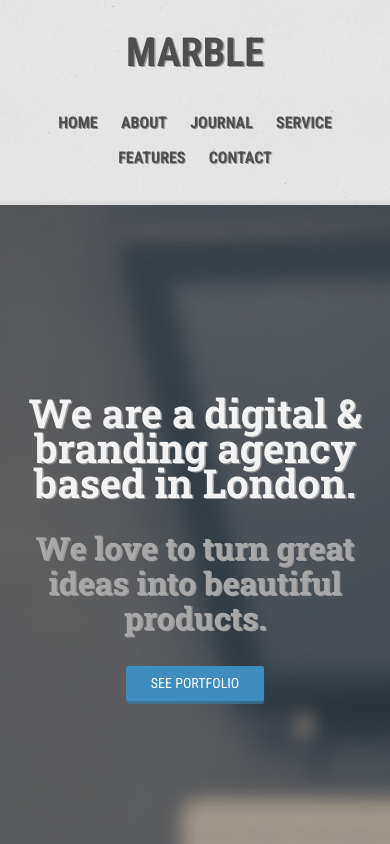
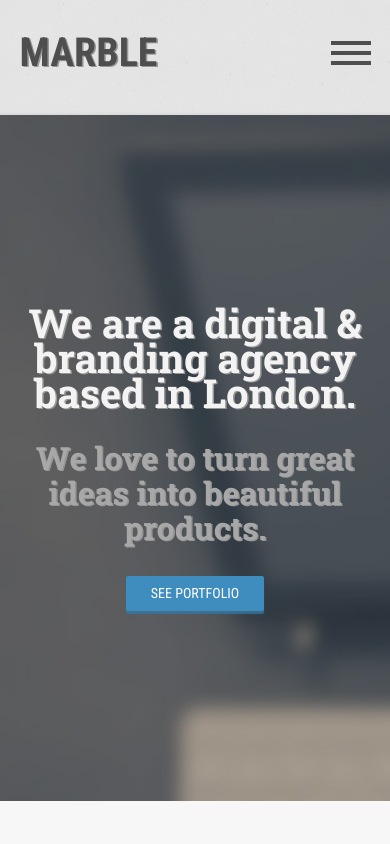
Before and after one commit to denk0/21-11-2014-marble, a plain HTML site: page index.html in a window 390 px wide. Shown: the top 844 px of the page. Drawn offline with nearby package versions, Linux system fonts and the light colour scheme.

Commit message:
second commit. responsive menu

```diff
--- a/css/style.css
+++ b/css/style.css
@@ -31,6 +31,34 @@ body{
 .header__nav{
 	float: right;
 	margin-top: 20px;
+}
+.menu-toggle{
+	display: inline-block;
+	width: 40px;
+	height: 40px;
+	background: none !important;
+	box-shadow: none !important;
+	padding: 0;
+	margin: 13px 0 0 0;
+	border: none;
+	outline: none;
+	display: none;
+
+}
+.menu-toggle .line,
+.menu-toggle:before,
+.menu-toggle:after{
+	width: 100%;
+	content: '';
+	display: block;
+	background: #4e4e4e;
+	padding: 0;
+	margin: 0;
+	height: 4px;
+}
+.menu-toggle .line,
+.menu-toggle:after{
+	margin-top: 6px;
 }
 .header__nav li{
 	float: left;
@@ -379,6 +407,48 @@ body{
 }
 
 @media (max-width: 480px){
-	{
+	.header nav{
+		position: fixed;
+		bottom: 0;
+		top: 0;
+		right: -200px;
+		width: 150px;
+		background-color: #111;
+		-webkit-transition: all .3s ease-in-out;
+		-o-transition: all .3s ease-in-out;
+		transition: all .3s ease-in-out;
+	}
+	.menu-open .header nav{
+		right: 0;
+		z-index: 10;
+	}
+	.header nav li{
+		display: block;
+		text-align: left;
+		padding-left: 20px;
+	}
+	.logo{
+		float: left;
+	}
+	.menu-toggle{
+		display: inline-block;
+		float: right
+	}
+	.overlay{
+		position: fixed;
+		bottom: 0;
+		right: 0;
+		top: 0;
+		z-index: 9;
+		left: 0;
+		background-color: #bebebe;
+		opacity: .8;
+		visibility: hidden;
+		-webkit-transition: all .3s ease-in-out;
+		-o-transition: all .3s ease-in-out;
+		transition: all .3s ease-in-out;
+	}
+	.menu-open .overlay{
+		visibility: visible;
 	}
 }
--- a/index.html
+++ b/index.html
@@ -14,6 +14,9 @@
 	<link rel="stylesheet" type="text/css" href="css/layout.css">
 
 	<link href='http://fonts.googleapis.com/css?family=Roboto+Condensed:400,700|Roboto|Roboto+Slab:400,700' rel='stylesheet' type='text/css'>
+
+	<script src="http://ajax.googleapis.com/ajax/libs/jquery/1.11.1/jquery.min.js"></script>
+	<script src="js/script.js"></script>
 	<!--[if lt IE 9]>
 	    <script src="http://css3-mediaqueries-js.googlecode.com/svn/trunk/css3-mediaqueries.js"></script>
 	    <script src="http://html5shim.googlecode.com/svn/trunk/html5.js"></script>
@@ -24,6 +27,8 @@
 	<header class="header">
 		<div class="container cf ba-container-center">
 			<a href="#" class="logo">Marble</a>
+			<button class="menu-toggle"><span class="line"></span></button>
+			<div class="overlay"></div>
 			<nav>
 				<ul class="header__nav cf">
 					<li><a href="#">Home</a></li>
--- /dev/null
+++ b/js/script.js
@@ -0,0 +1,5 @@
+jQuery(function ($) {
+	$('.menu-toggle, .overlay').click(function(){
+		$('body').toggleClass('menu-open');
+	});
+});
```
